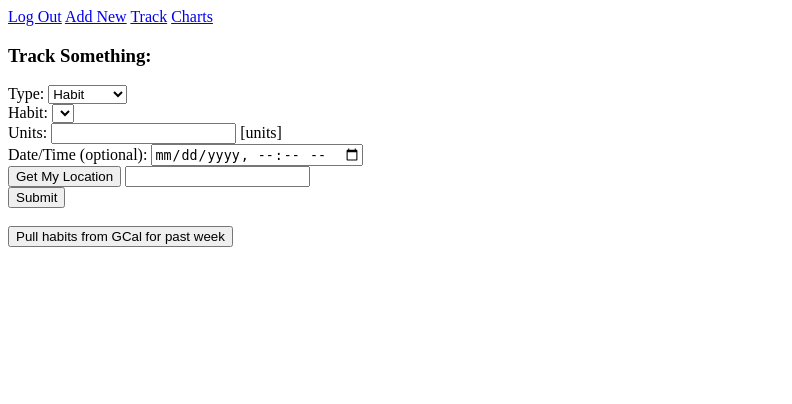
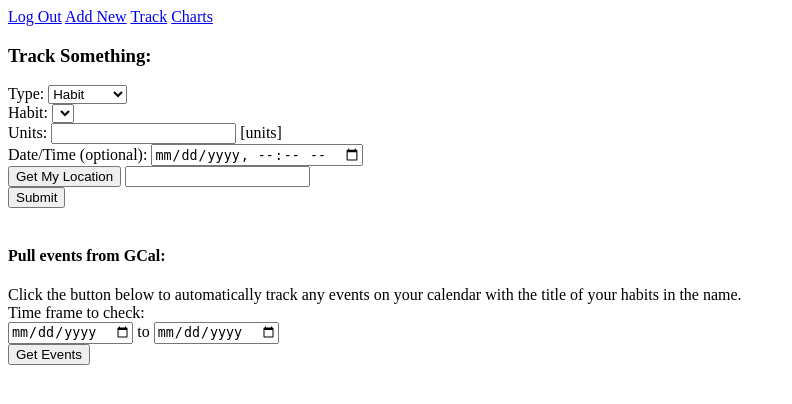
Before and after one commit to courtneyholcomb/habit-tracker, a Flask app: page /track in a window 1280 px wide. Shown: the top 404 px of the page, without its empty margins (0-792 px from the left). Run offline with Flask 2, Linux system fonts and the light colour scheme; the visitor is signed in with stand-in values (Sample User, id 1); data comes from the database, SQL or seed files in the repository; data that the repository does not hold is empty; some libraries are stand-ins or nearby versions.

Commit message:
Allow user to get GCal events from custom time period

```diff
--- a/server.py
+++ b/server.py
@@ -303,8 +303,8 @@ def get_events():
 
     service = enable_gcal()
 
-    dt_start = (datetime.utcnow() - timedelta(days=7)).isoformat() + 'Z'
-    dt_end = datetime.utcnow().isoformat() + 'Z'
+    dt_start = request.form.get("startDate").datetime.isoformat() + 'Z'
+    dt_end = request.form.get("endDate").datetime.isoformat() + 'Z'
 
     calendars = service.calendarList().list().execute()['items']
     events = []
--- a/templates/track.html
+++ b/templates/track.html
@@ -38,7 +38,17 @@
     <input type="submit" id="submut-button">
 </form>
 <br>
-<button id="gcal-habits-button">Pull habits from GCal for past week</button>
+<h4>Pull events from GCal:</h4>
+Click the button below to automatically track any events on your calendar with
+the title of your habits in the name.
+<form>
+Time frame to check:
+<br>
+<input type="date" name="start-date" id="start-date" required> to
+<input type="date" name="end-date" id="end-date" required>
+<br>
+<input type="submit" id="gcal-habits-button" value="Get Events"></button>
+</form>
 <br>
 
 
@@ -129,7 +139,12 @@ $('#track-form input[type="submit"]').on('click', trackEvent);
 function trackGcalHabits(event) {
     event.preventDefault();
 
-    $.post("/track-gcal-habits", function (response) {
+    const inputs = {
+        startDate: $("#start-date").val(),
+        endDate: $("#start-date").val()
+    };
+
+    $.post("/track-gcal-habits", inputs, function (response) {
         if (response == "") {
             alert("No new events to track.");
         } else {
```
